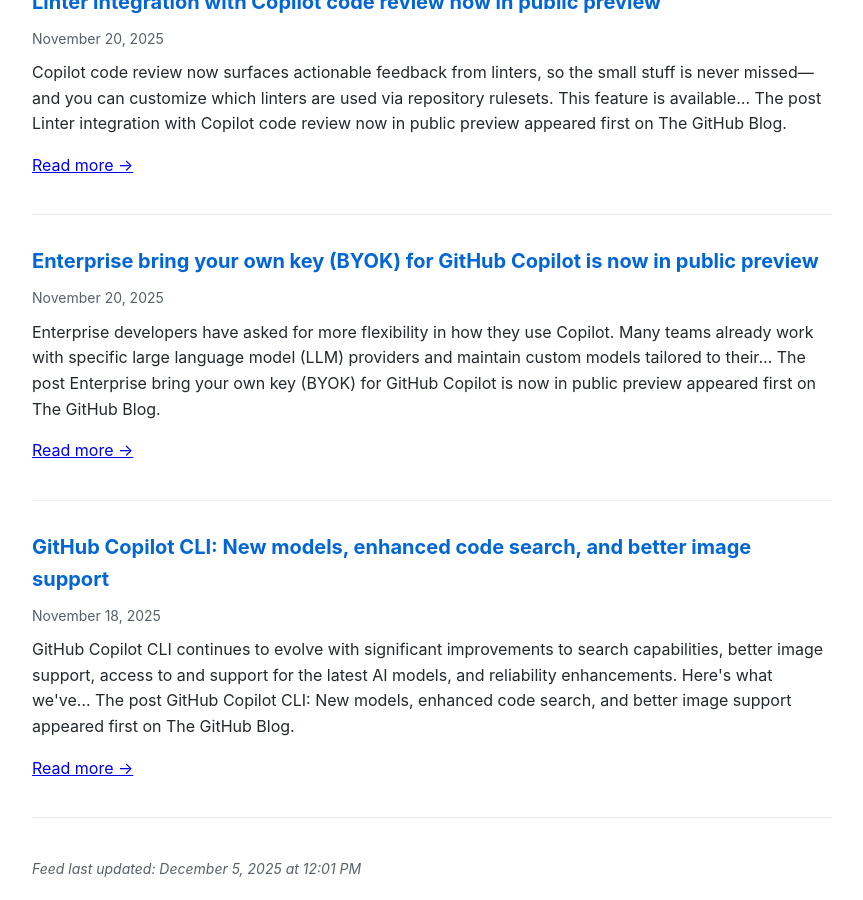
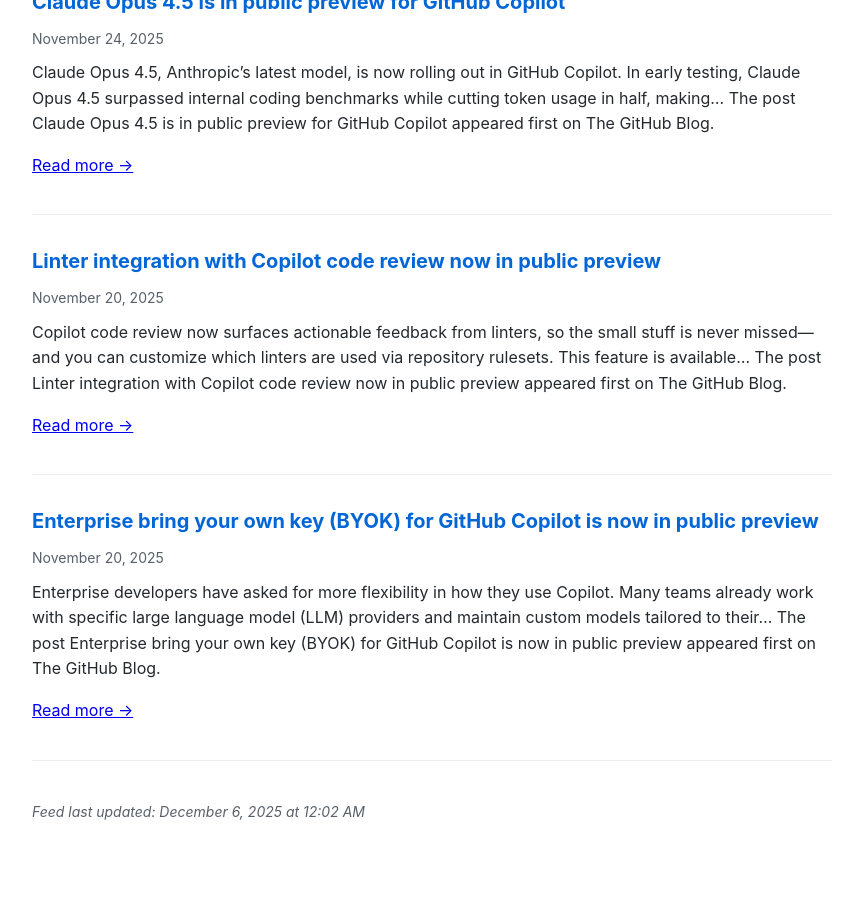
Before and after one commit to Oregand/oregand.github.io, a Jekyll site: the page copilot-feed.html, which Jekyll copies as it is, in a window 1280 px wide and 900 px high, scrolled down 2073 px. Shown: the whole window, without its empty margins (208-1071 px from the left). Built offline with Jekyll 4.4.1, drawn with Linux system fonts in a browser that asks for light colours; after the commit the page ends 2916 px from its top, so only the background shows below that; some of the changed text lies outside the part shown.

Commit message:
Update RSS feed

```diff
--- a/copilot-feed.html
+++ b/copilot-feed.html
@@ -62,6 +62,19 @@
 </head>
 <body>
   <h1>GitHub Copilot Latest Updates</h1>
+
+  <div class="feed-item">
+    <div class="feed-title">
+      <a href="https://github.blog/changelog/2025-12-05-track-copilot-code-generation-metrics-in-a-dashboard" target="_blank">Track Copilot code generation metrics in a dashboard</a>
+    </div>
+    <div class="feed-date">December 5, 2025</div>
+    <div class="feed-description">
+      You can now view GitHub Copilot lines of code (LoC) metrics in the code generation insights dashboard. To get started, go to the Enterprises page, select your enterprise, and click&#8230;
+The post Track Copilot code generation metrics in a dashboard appeared first on The GitHub Blog.
+
+      <p><a href="https://github.blog/changelog/2025-12-05-track-copilot-code-generation-metrics-in-a-dashboard" target="_blank">Read more →</a></p>
+    </div>
+  </div>
 
   <div class="feed-item">
     <div class="feed-title">
@@ -180,21 +193,8 @@ The post Enterprise bring your own key (BYOK) for GitHub Copilot is now in publi
     </div>
   </div>
 
-  <div class="feed-item">
-    <div class="feed-title">
-      <a href="https://github.blog/changelog/2025-11-18-github-copilot-cli-new-models-enhanced-code-search-and-better-image-support" target="_blank">GitHub Copilot CLI: New models, enhanced code search, and better image support</a>
-    </div>
-    <div class="feed-date">November 18, 2025</div>
-    <div class="feed-description">
-      GitHub Copilot CLI continues to evolve with significant improvements to search capabilities, better image support, access to and support for the latest AI models, and reliability enhancements. Here's what we've&#8230;
-The post GitHub Copilot CLI: New models, enhanced code search, and better image support appeared first on The GitHub Blog.
-
-      <p><a href="https://github.blog/changelog/2025-11-18-github-copilot-cli-new-models-enhanced-code-search-and-better-image-support" target="_blank">Read more →</a></p>
-    </div>
-  </div>
-
   <div class="update-info">
-    Feed last updated: December 5, 2025 at 12:01 PM
+    Feed last updated: December 6, 2025 at 12:02 AM
   </div>
 </body>
 </html>
```
